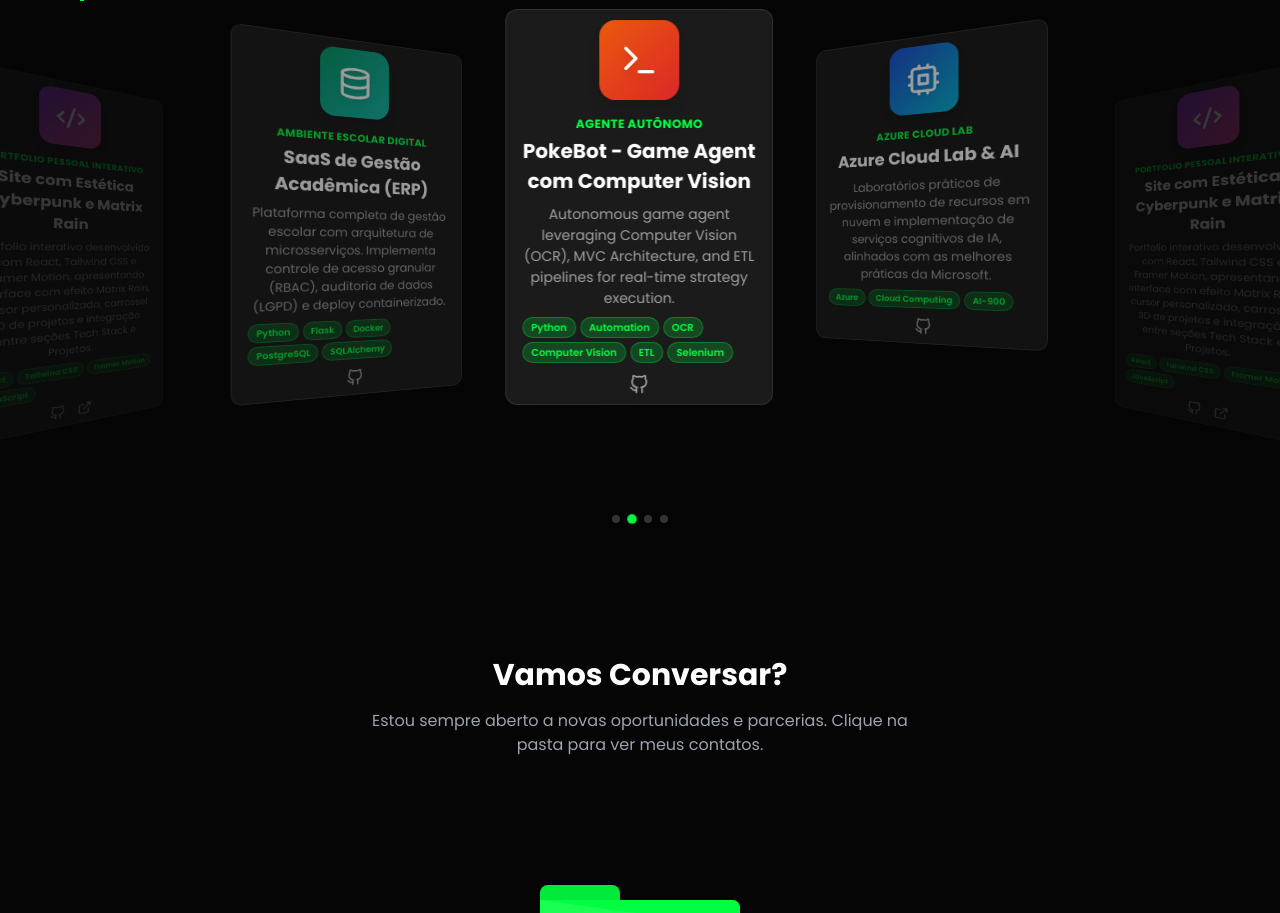
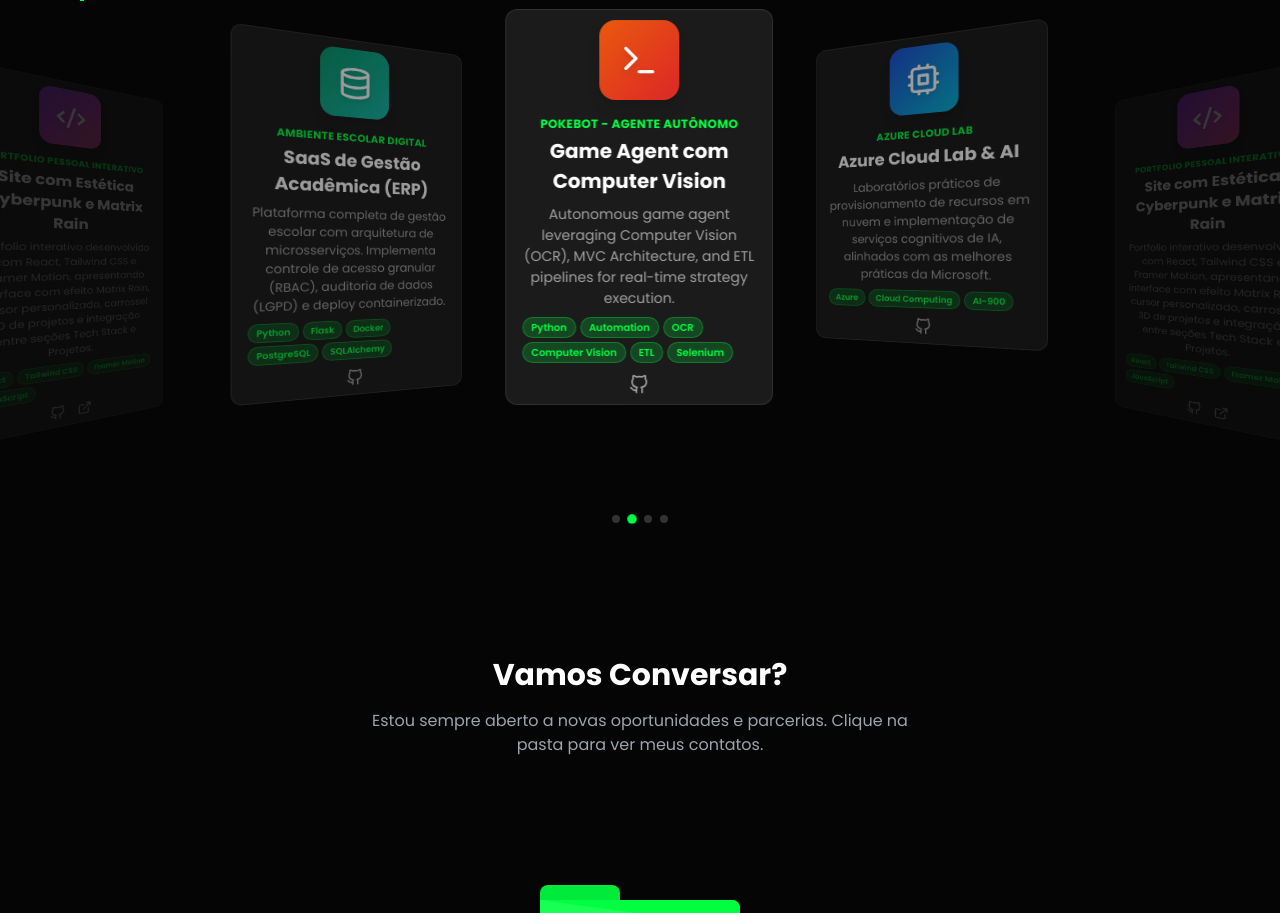
Before and after one commit to Fesisp/Fesisp.github.io, a React (Vite) app: page / in a window 1280 px wide. Shown: the part 2888-3801 px from the top of the page. Built offline with nearby package versions, Linux system fonts and the light colour scheme.

Commit message:
modified:   src/components/Projects.jsx

```diff
--- a/src/components/Projects.jsx
+++ b/src/components/Projects.jsx
@@ -19,8 +19,8 @@
   },
   {
     id: 2,
-    name: 'Agente Autônomo',
-    title: 'PokeBot - Game Agent com Computer Vision',
+    name: 'PokeBot - Agente Autônomo',
+    title: 'Game Agent com Computer Vision',
     desc: 'Autonomous game agent leveraging Computer Vision (OCR), MVC Architecture, and ETL pipelines for real-time strategy execution.',
     tags: ['Python', 'Automation', 'OCR', 'Computer Vision', 'ETL', 'Selenium'],
     category: 'professional',
```
